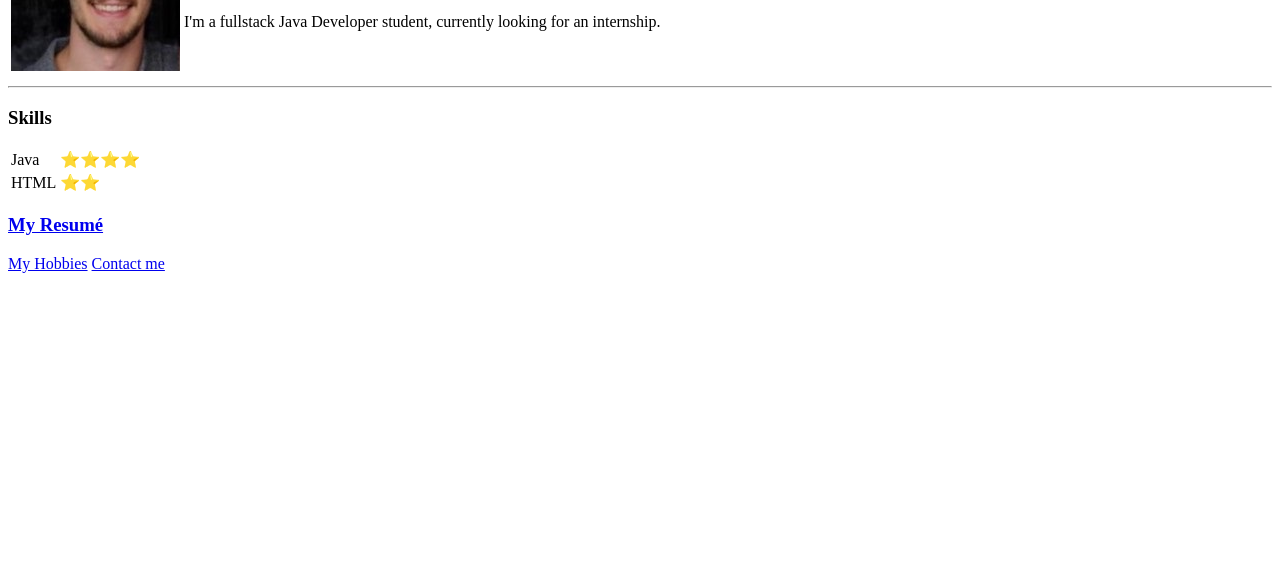
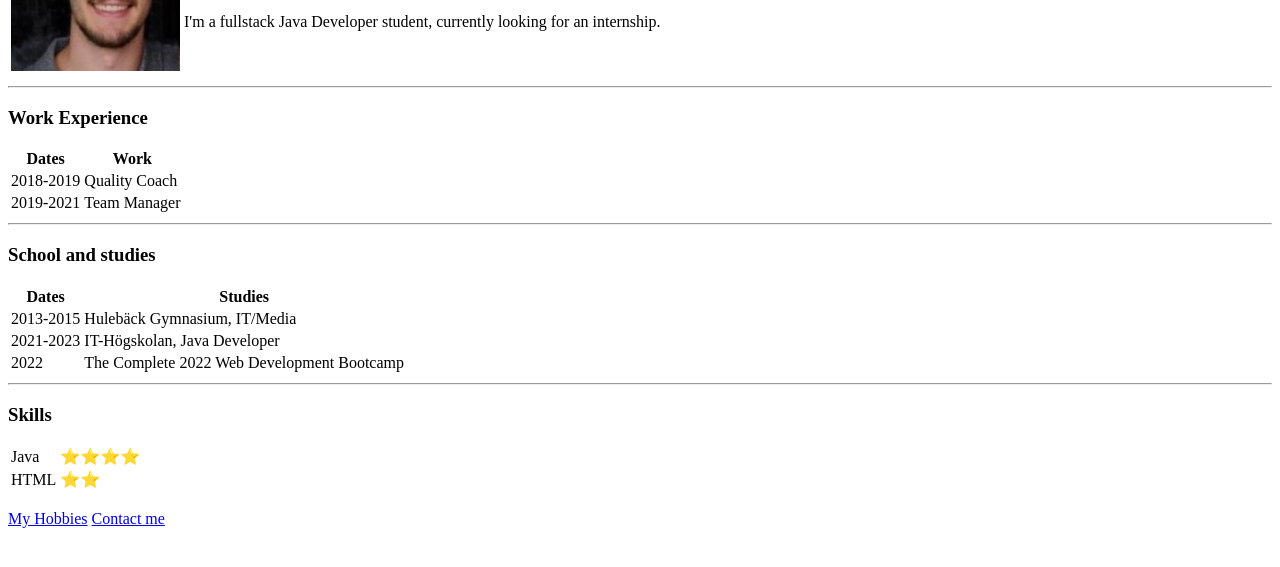
Before and after one commit to ErikssonF/Portfolio, a plain HTML site: page index.html in a window 1280 px wide. Shown: the part 139-706 px from the top of the page. Drawn offline with Linux system fonts and the light colour scheme.

Commit message:
Removed resume.html and added work experience to index

```diff
--- a/index.html
+++ b/index.html
@@ -18,6 +18,51 @@
       </td>
     </tr>
   </table>
+<hr />
+
+  <h3>Work Experience</h3>
+  <table>
+    <tr>
+      <th>Dates</th>
+      <th>Work</th>
+    </tr>
+    <tr>
+      <td>2018-2019</td>
+      <td>Quality Coach</td>
+      <td></td>
+    </tr>
+    <tr>
+      <td>2019-2021</td>
+      <td>Team Manager</td>
+    </tr>
+  </table>
+<hr />
+  <h3>School and studies</h3>
+  <table>
+    <thead>
+      <tr>
+        <th>Dates</th>
+        <th>Studies</th>
+      </tr>
+    </thead>
+    <tbody>
+      <tr>
+        <td>2013-2015</td>
+        <td>Hulebäck Gymnasium, IT/Media</td>
+      </tr>
+      <tr>
+        <td>2021-2023</td>
+        <td>IT-Högskolan, Java Developer</td>
+      </tr>
+      <tr>
+        <td>2022</td>
+        <td>The Complete 2022 Web Development Bootcamp</td>
+      </tr>
+  </table>
+  </tbody>
+
+  </tbody>
+  </table>
 
   <hr />
   <h3>Skills</h3>
@@ -32,7 +77,7 @@
     </tr>
   </table>
 
-  <h3><a href="resume.html" <strong>My Resumé</strong></a></h3>
+  <br>
   <a href="hobbies.html">My Hobbies</a> <a href="contact.html"> Contact me</a></h4>
 
 </html>
```
Also changed, not shown: resume.html (deleted, +0 -54 lines).
